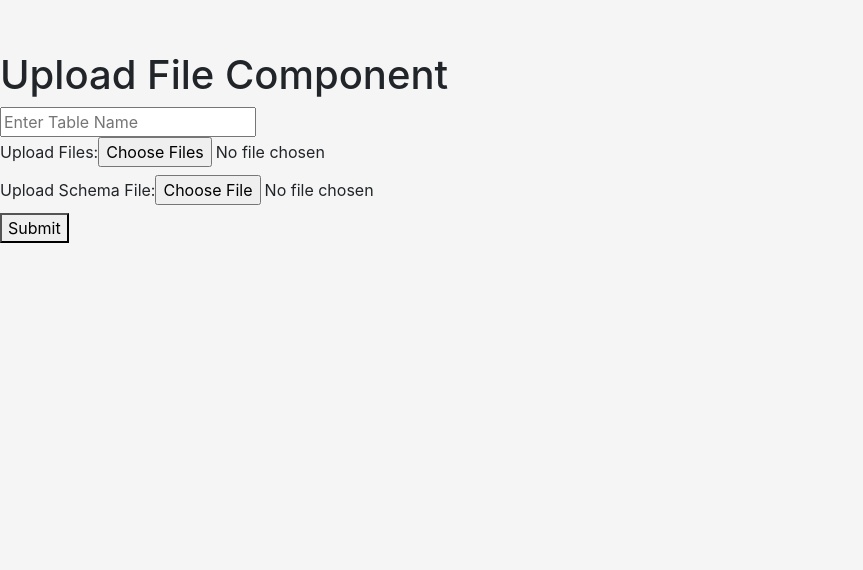
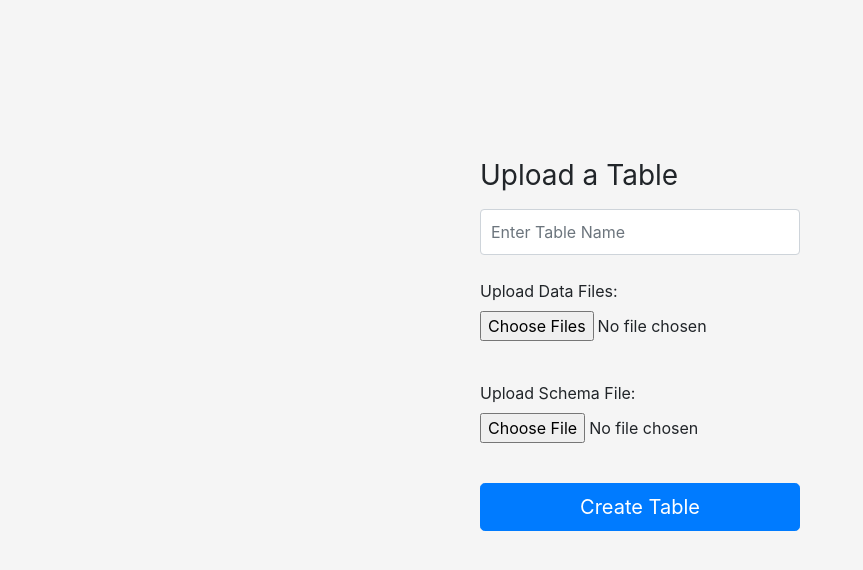
Before and after one commit to kaushikc92/polyquerier-ui, a React (Create React App) app: page /upload in a window 1280 px wide. Shown: the top 570 px of the page, without its empty margins (0-863 px from the left). Built offline with nearby package versions, Linux system fonts and the light colour scheme.

Commit message:
Added styling for upload page

```diff
--- /dev/null
+++ b/src/UploadFile.css
@@ -0,0 +1,17 @@
+.upload-container {
+  width: 100%;
+  max-width: 350px;
+  padding: 15px;
+  margin: auto;
+}
+
+.form-upload .form-control {
+  position: relative;
+  box-sizing: border-box;
+  height: auto;
+  padding: 10px;
+  font-size: 16px;
+}
+.form-upload .form-control:focus {
+  z-index: 2;
+}
--- a/src/UploadFile.js
+++ b/src/UploadFile.js
@@ -1,6 +1,7 @@
 import React from 'react';
 import axios from 'axios';
 import { backendUrl } from './GlobalVariables';
+import './UploadFile.css';
 
 class UploadFile extends React.Component {
     constructor(props) {
@@ -40,22 +41,28 @@ class UploadFile extends React.Component {
     }
     render() {
         return(
-            <div>
-                <h1>Upload File Component</h1>
-                <form onSubmit={this.handleSubmit}>
-                    <input type="text" placeholder="Enter Table Name" value={this.state.tableName} onChange={this.handleChange} />
+            <div className="upload-container">
+                <form className="form-upload" onSubmit={this.handleSubmit}>
+                    <h1 className="h3 mb-3 font-weight-normal">Upload a Table</h1>
+                    <input type="text" className="form-control" placeholder="Enter Table Name"
+                        value={this.state.tableName} onChange={this.handleChange} required autofocus>
+                    </input>
                     <br />
-                    <label>
-                        Upload Files:
-                        <input type="file" ref={this.fileInput} multiple />
-                    </label>
+                    <div class="form-group">
+                        <label for="data-files-input-id">Upload Data Files:</label>
+                        <input type="file" className="form-control-file" id="data-files-input-id"
+                        ref={this.fileInput} multiple />
+                    </div>
                     <br />
-                    <label>
-                        Upload Schema File:
-                        <input type="file" ref={this.schemaFileInput} />
-                    </label>
+                    <div class="form-group">
+                        <label for="schema-file-input-id">Upload Schema File:</label>
+                        <input type="file" className="form-control-file" id="schema-file-input-id"
+                        ref={this.schemaFileInput} />
+                    </div>
                     <br />
-                    <button type="submit">Submit</button>
+                    <button className="btn btn-lg btn-primary btn-block" type="submit">
+                        Create Table
+                    </button>
                 </form>
                 <h2>{this.state.status}</h2>
             </div>
```
